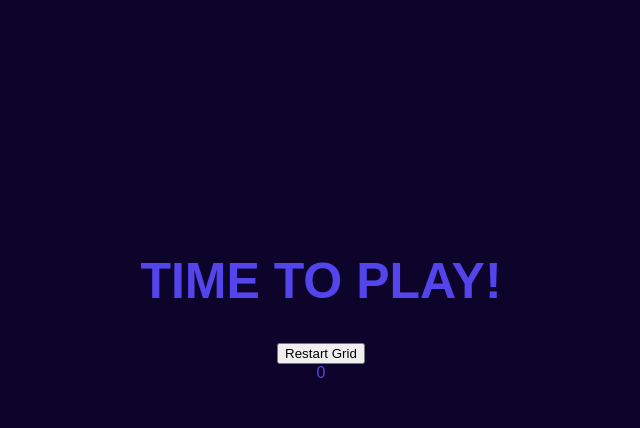
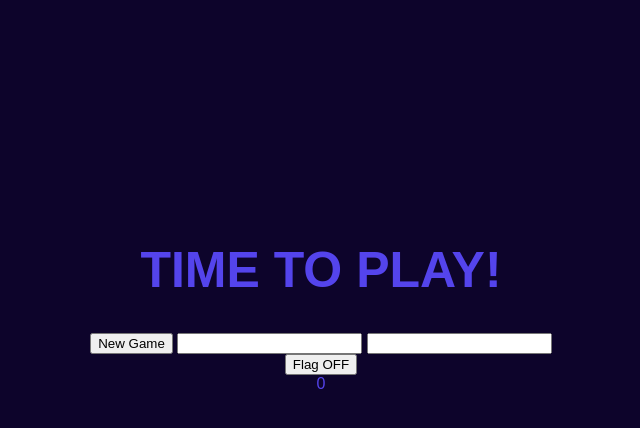
Before and after one commit to AndresChapo/minesweeper-API, a Flask app: page /game in a window 1280 px wide. Shown: the top 428 px of the page, without its empty margins (319-959 px from the left). Run offline with Flask 2, Linux system fonts and the light colour scheme.

Commit message:
Front-end: new game with validations

```diff
--- a/static/js/game.js
+++ b/static/js/game.js
@@ -1,9 +1,11 @@
 const div_id_game = document.getElementById('id_game');
 const superboard = document.getElementById('superboard');
-const boxes = Array.from(document.getElementsByClassName('box'));
+var boxes = Array.from(document.getElementsByClassName('box'));
 const statusText = document.getElementById('statusText');
-
-// otra opcion era haccer full_grid.push()
+const flag_on = document.getElementById('flag_onBtn');
+const txtSize = document.getElementById('txtSize');
+const txtMines = document.getElementById('txtMines');
+//var new_game_flag = false;
 // Grid content:
 
 class GridGame {
@@ -43,10 +45,10 @@
 
 // OK - grid variables
 // OK - func contruya visible grid
-// func que resete el grid
-// css decorar boxes basico
-// func que actualiza
-// func nuevo juego
+// OK - func que resete el grid
+// OK - css decorar boxes basico
+// OK - func que actualiza
+// OK - func nuevo juego
 // func retomar juego
 // func que informa status del juego
 
@@ -71,7 +73,7 @@
 
 };
 
-const getGrid = (id) => {
+const getGridAPI = (id) => {
     fetch('/grids/'+id, { method: 'GET'})
     .then(response => response.json())
     .then(data =>     showData(data[0]))
@@ -81,10 +83,20 @@
     });
 };
 
-const updateGame = (grid_id,row,column,flag) => {
+const updateGameAPI = (grid_id,row,column,flag) => {
     fetch('/game/play/'+grid_id+'/'+row+'/'+column+'/'+flag, { method: 'PUT'})
     .then(response => response.json())
-    .then(data => showData(data))
+    .then(data => showData(data[0]))
+    .catch(function (error) {
+        console.error("Error with JSON");
+        console.error(error);
+    });
+};
+
+const newGameAPI = (sizes,mines) => {
+    fetch('/game/new/'+sizes+'/'+mines, { method: 'GET'})
+    .then(response => response.json())
+    .then(data => showData(data[0]))
     .catch(function (error) {
         console.error("Error with JSON");
         console.error(error);
@@ -93,16 +105,7 @@
 
 const showData = (data) => {
 //    console.log(data);
-    currentGame.importGrid(data)
-/*
-    id_game = data[0].id_game;
-    sizes = data[0].sizes;
-    mines_cuantities = data[0].mines_cuantities;
-    grid = JSON.parse(data[0].grid);
-    flags = JSON.parse(data[0].flags);
-    swept = JSON.parse(data[0].swept);
-    game_status = data[0].game_status;
-*/
+    currentGame.importGrid(data);
 
     console.log("id_game: "+currentGame.id_game);
     console.log("sizes: "+currentGame.sizes);
@@ -116,8 +119,6 @@
     drawEmptyBoard(currentGame.sizes);
     print_flags(currentGame.sizes, currentGame.flags);
     print_swepts(currentGame.sizes,currentGame.swept, currentGame.grid);
-
-
 };
 
 const print_swepts = (sizes, swept, grid) => {
@@ -125,10 +126,12 @@
         pos = coordenates_to_id(sizes, sweptx[0],sweptx[1]);
         score = grid[sweptx[0]][sweptx[1]];
         boxes[pos].style = 'background-color: var(--emptyColor);';
-        if (score != 0){
+        if (score == 0){
+            boxes[pos].innerText = '';
+        }else if(score == 9){
+            boxes[pos].innerText = 'x';
+        }else{
             boxes[pos].innerText = score;
-        }else{
-            boxes[pos].innerText = '';
         }
     })
 };
@@ -141,33 +144,60 @@
     })
 };
 
-const coordenates_to_id = (size, x, y) => {
+const coordenates_to_id = (size, row, column) => {
     //1,1 = 6 = (size * x) + y
-    return (size * x) + y;
+    return (size * row) + column;
 };
 
 const id_box_to_coordinates = (size, id) => {
-    var x = (id%size);
-    var y = parseInt(id/size);
-    console.log("id_box_to_coordinates- X: ",x);
-    console.log("id_box_to_coordinates- Y: ",y);
-    return x, y;
+    var click_on = [];
+    click_on.push(parseInt(id/size));
+    click_on.push(id%size);
+    return click_on;
 };
 
-const boxClicked = (x) => {
-    console.log(x.target.id);
-    id_box_to_coordinates(10,x.target.id);
-//    updateGame(div_id_game.innerText,1,9,1);
+const boxClicked = (e) => {
+    console.log(e.target.id);
+    console.log(e);
+    var click_on = id_box_to_coordinates(currentGame.sizes,e.target.id);
+
+    if(flag_onBtn.innerText == "Flag OFF"){
+        updateGameAPI(currentGame.id_game,click_on[0],click_on[1],0);
+    }else{
+        updateGameAPI(currentGame.id_game,click_on[0],click_on[1],1);
+    }
 
 };
 
-const restart = () => {
-    console.log("currentGame.id_game: ", currentGame.id_game);
-    console.log("currentGame.grid: ", currentGame.grid);
+const new_game = () => {
+    if(txtSize.value > 4){
+        if(txtMines.value > 0){
+    //    new_game_flag = true;
+            boxes.forEach((box, index) =>{
+                box.remove();
+            });
+            boxes = Array.from(document.getElementsByClassName('box'));
+            newGameAPI(txtSize.value,txtMines.value);
+            txtSize.value = '';
+            txtMines.value = '';
+        }else{
+            console.log("The minimum of mines is 1");
+        }
+    }else{
+        console.log("The minimun size is 5")
+    }
 };
 
-restartBtn.addEventListener('click', restart);
+const flagClick = () => {
+    if(flag_onBtn.innerText == "Flag OFF"){
+        flag_onBtn.innerText = "Flag ON";
+    }else{
+        flag_onBtn.innerText = "Flag OFF";
+    }
+};
 
+new_gameBtn.addEventListener('click', new_game);
+flag_onBtn.addEventListener('click', flagClick);
 
-getGrid(12);
+getGridAPI(12);
 //showData(currentGame);
--- a/templates/game.html
+++ b/templates/game.html
@@ -9,8 +9,13 @@
 <body>
     <div class="container">
         <h1 id="statusText">Time to play!</h1>
-        <button id="restartBtn">Restart Grid</button>
-        <span><div id="id_game" value="0">0</div></span>
+        <div id="new_game_box">
+            <button id="new_gameBtn">New Game</button>
+            <input type="number" id="txtSize">
+            <input type="number" id="txtMines">
+        </div>
+        <button id="flag_onBtn" value="0">Flag OFF</button>
+        <div id="id_game">0</div>
 
         <div id="superboard">
             <!--<div class="box" id="0"></div>-->
```
